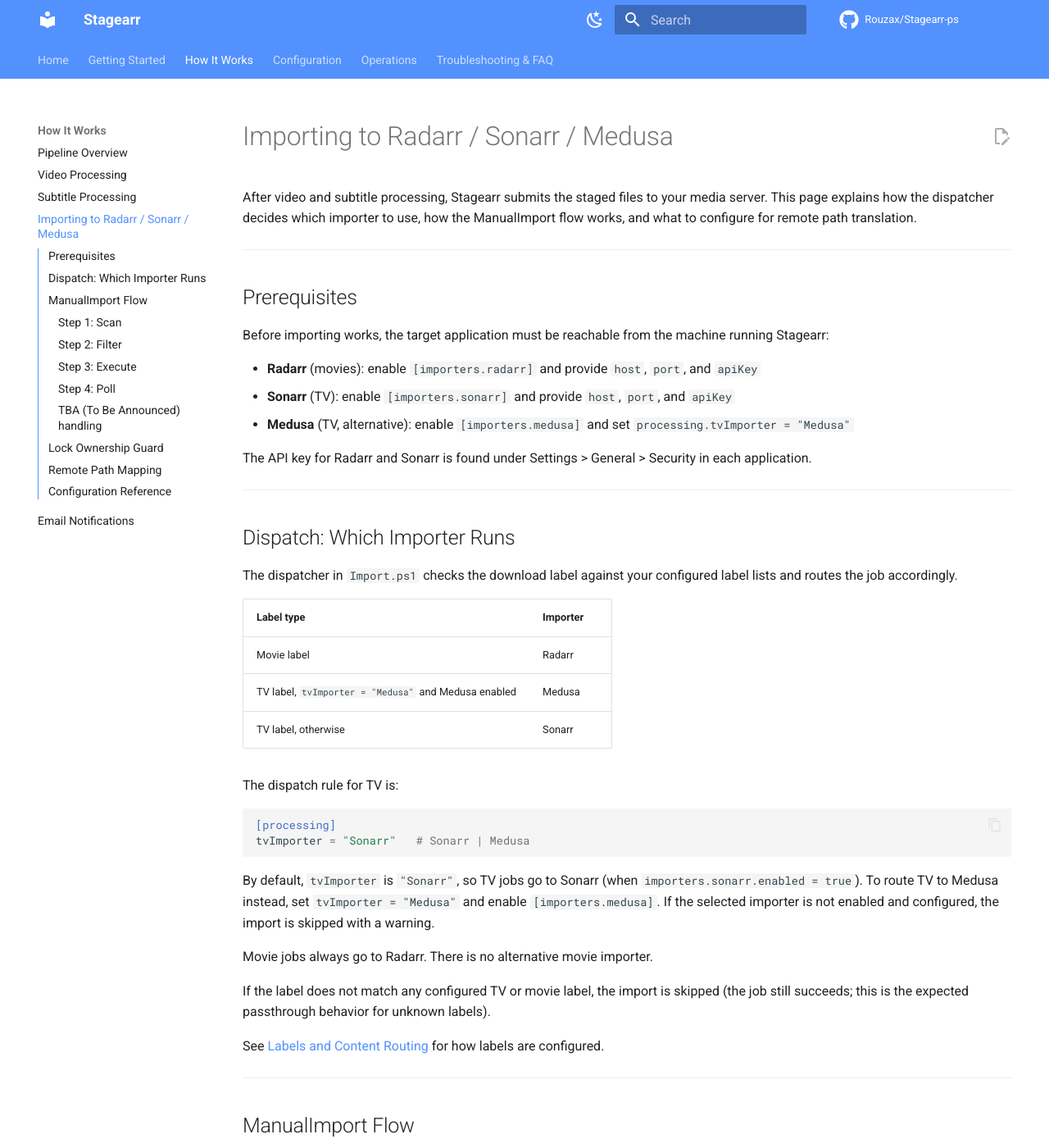
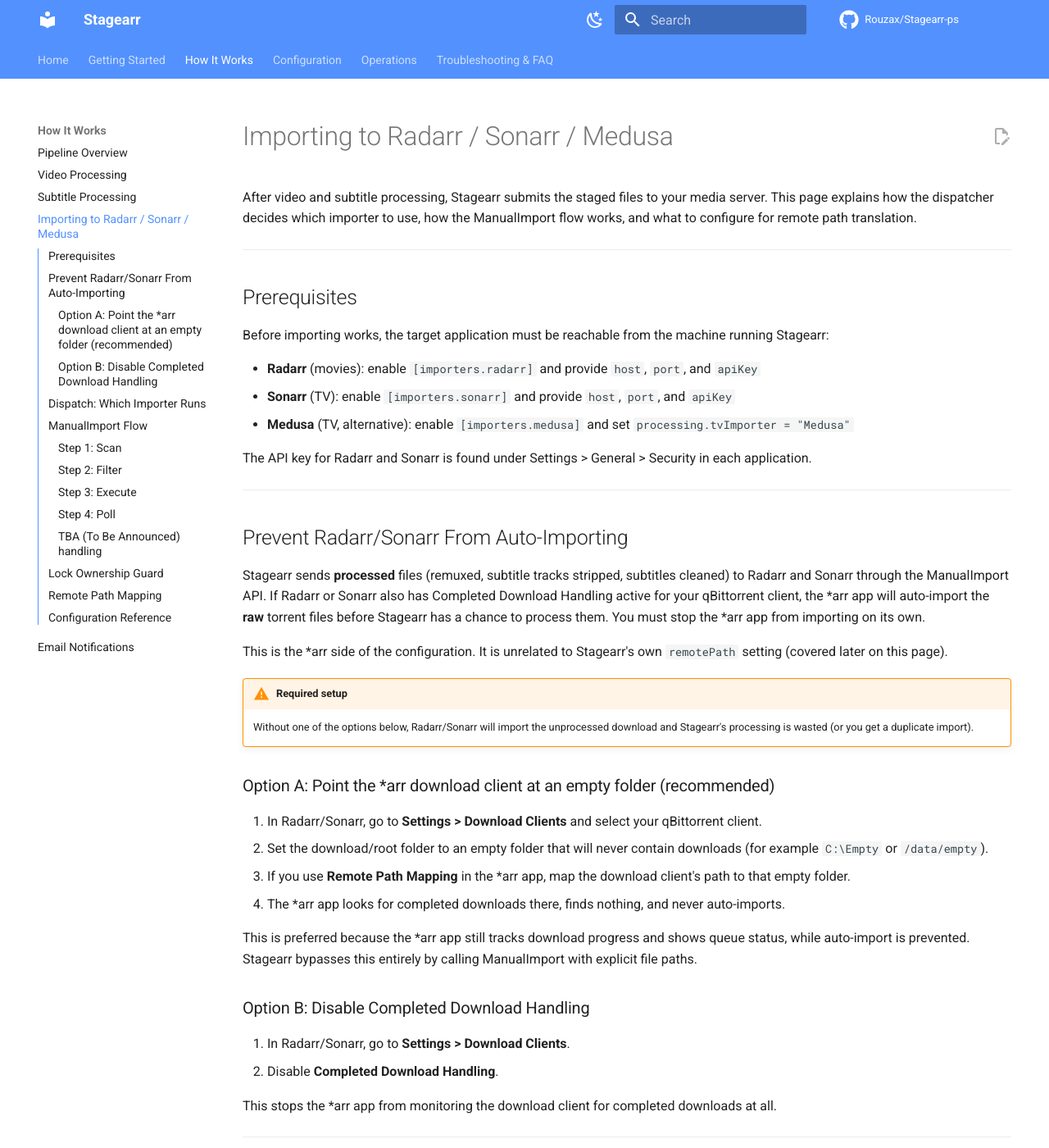
Before and after one commit to Rouzax/Stagearr-ps, an MkDocs documentation site: the page built from docs/importing.md, in a window 1280 px wide and 1400 px high. Shown: the whole window at 82% size. Built offline with MkDocs 1.6.1 and Material for MkDocs 9.7.7, drawn with Linux system fonts in a browser that asks for light colours; comment, search, counter and statistics services are not loaded.

Commit message:
docs: document preventing Radarr/Sonarr auto-import (arr-side download client / completed download handling)

```diff
--- a/docs/importing.md
+++ b/docs/importing.md
@@ -13,6 +13,33 @@
 - **Medusa** (TV, alternative): enable `[importers.medusa]` and set `processing.tvImporter = "Medusa"`
 
 The API key for Radarr and Sonarr is found under Settings > General > Security in each application.
+
+---
+
+## Prevent Radarr/Sonarr From Auto-Importing
+
+Stagearr sends **processed** files (remuxed, subtitle tracks stripped, subtitles cleaned) to Radarr and Sonarr through the ManualImport API. If Radarr or Sonarr also has Completed Download Handling active for your qBittorrent client, the *arr app will auto-import the **raw** torrent files before Stagearr has a chance to process them. You must stop the *arr app from importing on its own.
+
+This is the *arr side of the configuration. It is unrelated to Stagearr's own `remotePath` setting (covered later on this page).
+
+!!! warning "Required setup"
+    Without one of the options below, Radarr/Sonarr will import the unprocessed download and Stagearr's processing is wasted (or you get a duplicate import).
+
+### Option A: Point the *arr download client at an empty folder (recommended)
+
+1. In Radarr/Sonarr, go to **Settings > Download Clients** and select your qBittorrent client.
+2. Set the download/root folder to an empty folder that will never contain downloads (for example `C:\Empty` or `/data/empty`).
+3. If you use **Remote Path Mapping** in the *arr app, map the download client's path to that empty folder.
+4. The *arr app looks for completed downloads there, finds nothing, and never auto-imports.
+
+This is preferred because the *arr app still tracks download progress and shows queue status, while auto-import is prevented. Stagearr bypasses this entirely by calling ManualImport with explicit file paths.
+
+### Option B: Disable Completed Download Handling
+
+1. In Radarr/Sonarr, go to **Settings > Download Clients**.
+2. Disable **Completed Download Handling**.
+
+This stops the *arr app from monitoring the download client for completed downloads at all.
 
 ---
 
```
